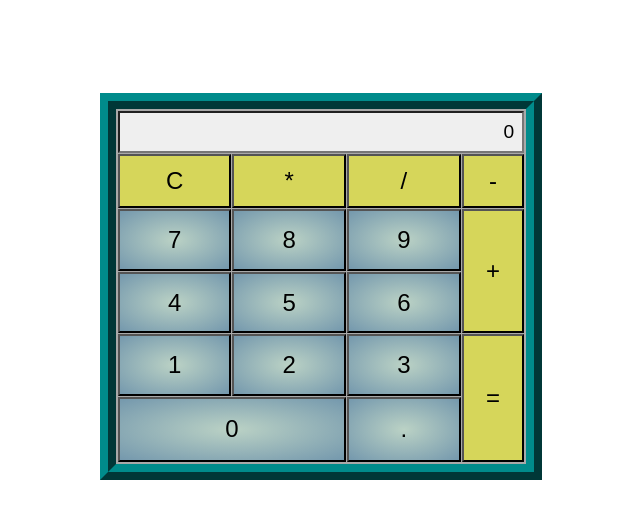
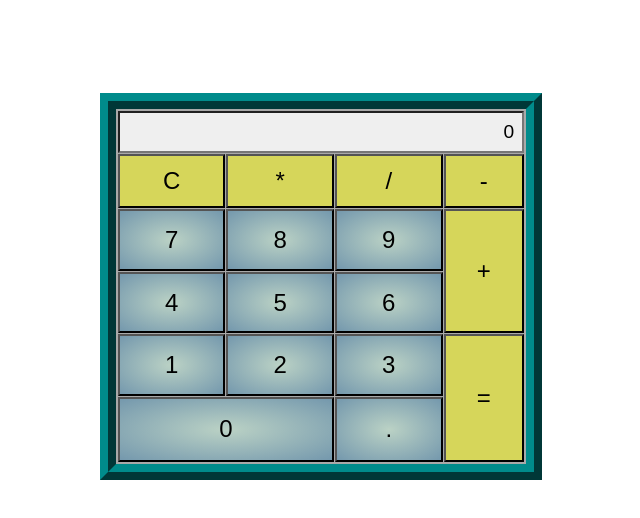
Before and after one commit to WonderNote18/top-calculator, a plain HTML site: page index.html in a window 1280 px wide. Shown: the part 50-568 px from the top of the page, without its empty margins (319-959 px from the left). Drawn offline with Linux system fonts and the light colour scheme.

Commit message:
Changed fraction of + and = width on calcContainer

```diff
--- a/style.css
+++ b/style.css
@@ -54,7 +54,7 @@
     border-width: 16px;
     border-color: darkcyan;
     display: grid;
-    grid-template-columns: 1fr 1fr 1fr .55fr;
+    grid-template-columns: 1fr 1fr 1fr .75fr;
     grid-template-rows: .6fr .6fr 1.6fr 1.8fr 1.8fr 1.8fr 1.9fr;
     gap: 1px 1px;
     grid-template-areas: "calcOutput calcOutput calcOutput calcOutput" "calcOutput calcOutput calcOutput calcOutput" "calcClear calcMult calcDiv calcSub" "calc7 calc8 calc9 calcAdd" "calc4 calc5 calc6 calcAdd" "calc1 calc2 calc3 calcEnter" "calc0 calc0 calcDecimal calcEnter";
```
